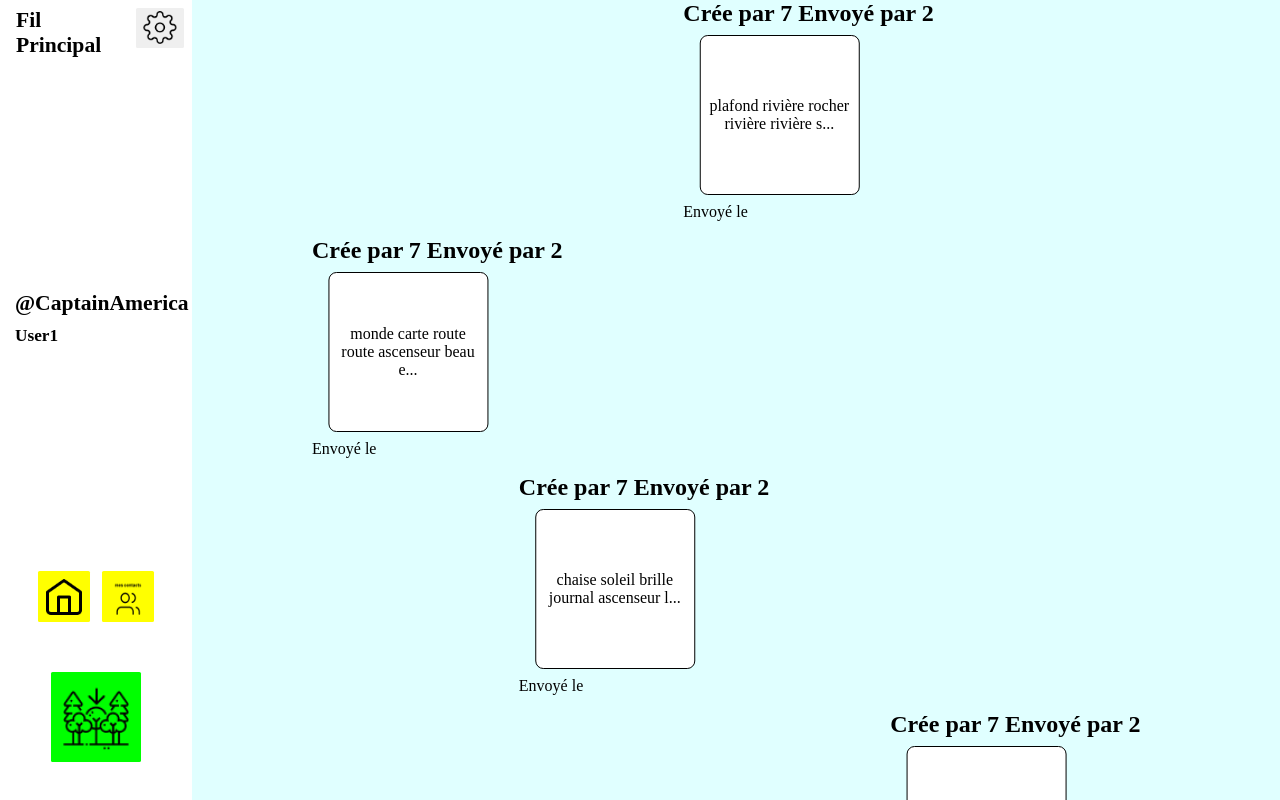
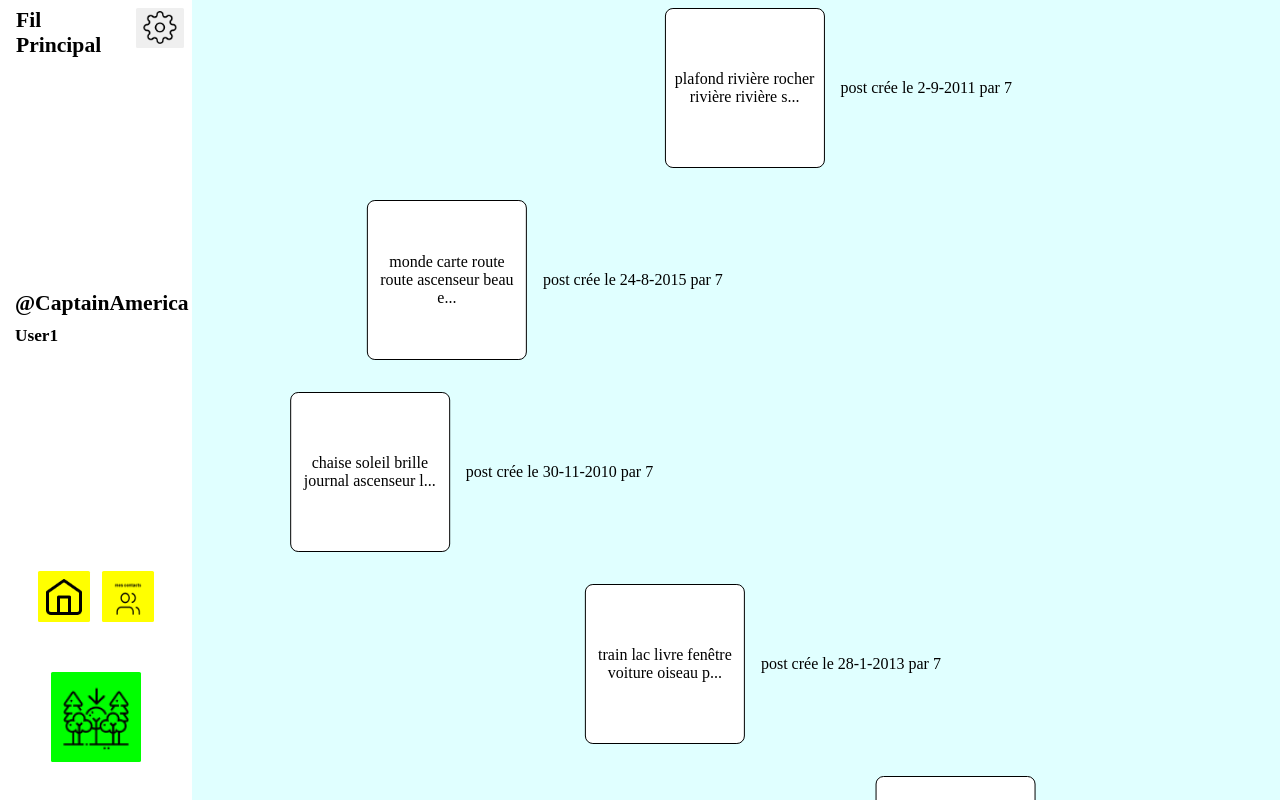
Before and after one commit to Ignitfire/IHM-S9, a Vue app in the folder IHM_The_Garden/: page /thread in a window 1280 px wide. Shown: the top 800 px of the page. Built offline with nearby package versions, Linux system fonts and the light colour scheme.

Commit message:
thread and navbar

```diff
--- a/IHM_The_Garden/src/components/Thread.vue
+++ b/IHM_The_Garden/src/components/Thread.vue
@@ -21,14 +21,28 @@ const UserStore = useUserStore();
 
 const threadPosts = ref(null);
 const localUser = UserStore.getLocalUser();
+const isMainThread = ref(null);
 
 watchEffect(() => {
-  if (props.UserID!=localUser.UserID) {
+  if(props.UserID == localUser.UserID){
+    isMainThread.value = true;
+  }
+  else{
+    isMainThread.value = false;
+  }
+  console.log("isMainThread: ", isMainThread.value)
+  console.log("isTrue: ", props.UserID == localUser.UserID)
+  console.log("UserID: ", props.UserID)
+  console.log("localUser: ", localUser.UserID)
+  if (!isMainThread.value) {
     // Si UserID est spécifié, threadPosts est égal aux posts présents dans threads
     const threads = Threadstore.getThread(localUser.UserID, props.UserID).sort((a, b) => new Date(a.sentDate) - new Date(b.sentDate));
     threadPosts.value = threads.map(thread => {
       const post = PostStore.getPostByID(thread.postID);
       post.sentDate = thread.sentDate; // Ajoutez la sentDate au post
+      console.log("sentDate: ", post.sentDate)
+      post.senderID = thread.senderID; // Ajoutez le SenderID au post
+      console.log("senderID: ", post.senderID)
       return post;
     });
   } else {
@@ -100,7 +114,7 @@ onUpdated(() => {
 </script>
 
 <template>
-  <div class="container">
+  <div class="thread-container">
     <div id="visualization">
     <div
       v-if="visualizedPost !== null"
@@ -113,13 +127,15 @@ onUpdated(() => {
     </div>
   <div v-if="threadPosts" class="thread">
     <div class="post-sent-container" v-for="post in threadPosts" :key="post.postID">
-      <h2>Crée par {{post.userID}} Envoyé par {{ props.UserID }}</h2>
       <Post
       v-bind="post"
       @post-hovered="postVisualizationToggle"
       @post-not-hovered="postVisualizationToggle"
       />
-      <p>Envoyé le {{post.sentDate }}</p>
+      <div class="post-info">
+      <p>post crée le {{ post.creationDate }} par {{ post.userID }}</p>
+      <p v-if="!isMainThread">Envoyé le {{post.sentDate }} par {{ post.senderID }}</p>
+      </div>
     </div>
   </div>
   </div>
@@ -127,8 +143,15 @@ onUpdated(() => {
 
 <style scoped>
 
-.container {
+.thread-container {
   width: 85vw;
+}
+.post-info{
+  display: flex;
+  flex-direction: column;
+  justify-content: center ;
+  align-items: center;
+  gap: 0.5rem;
 }
 
 .thread {
@@ -137,11 +160,14 @@ onUpdated(() => {
   align-items: end;
   gap: 1rem;
   width: 100%;
+  min-height: 100vh;
   background-color:  lightcyan;
 }
 
 .post-sent-container{
   width: fit-content;
+  display: flex;
+  flex-direction: row;
 }
 
 .visualizationModal {
--- a/IHM_The_Garden/src/components/nav/NavBar.vue
+++ b/IHM_The_Garden/src/components/nav/NavBar.vue
@@ -61,8 +61,8 @@ const togglePanel = () => {
         </div>
         <div class="nav-buttons">
       <div class = "mediumButtons">
-        <RoutingButton v-if="isGarden" class="medium-button" type="home" size="medium" path="/thread/"/>
-        <RoutingButton v-if="!isGarden" class="medium-button" type="home" size="medium" path="/"/>
+        <RoutingButton v-if="isGarden" class="medium-button" type="home" size="medium" path="/"/>
+        <RoutingButton v-if="!isGarden" class="medium-button" type="home" size="medium" path="/thread/"/>
         <ActionButton class="medium-button" type="contacts" size="medium" action="togglePanel" @togglePanel="togglePanel"/>
       </div>
 
--- a/IHM_The_Garden/src/views/GardenView.vue
+++ b/IHM_The_Garden/src/views/GardenView.vue
@@ -19,13 +19,17 @@ const route = useRoute();
 const store = useUserStore();
 
 const User = ref(null);
+const isLocal = ref(null);
+
 
 watchEffect(async () => {
   const targetUserName = route.params.username;
   if (targetUserName) {
     User.value = store.getUserByName(targetUserName);
+    isLocal.value = false;
   } else {
     User.value = store.getLocalUser();
+    isLocal.value = true;
   }
 });
 
```
